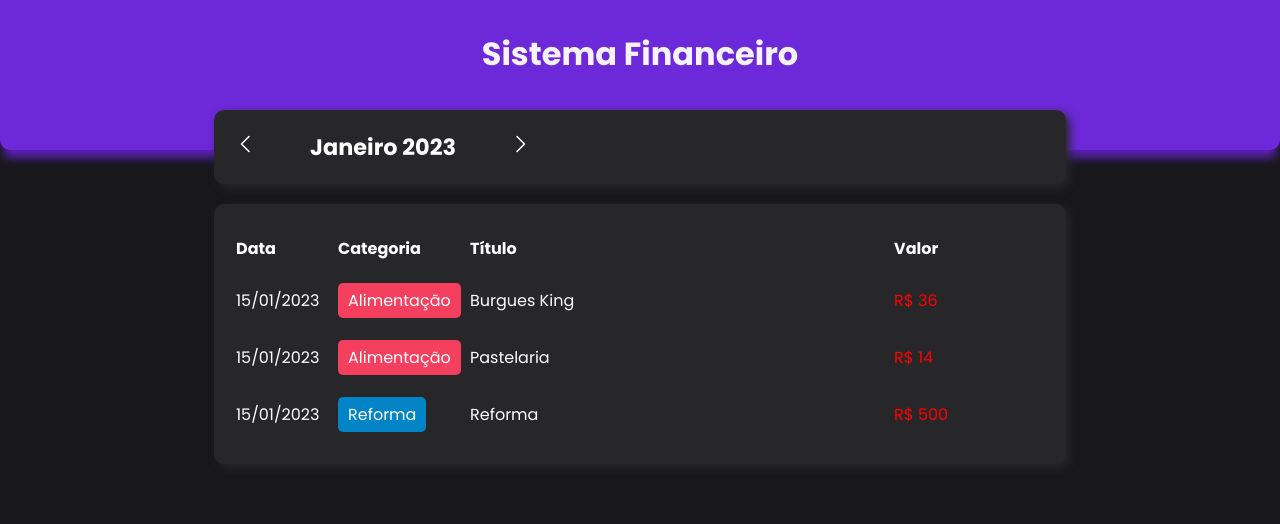
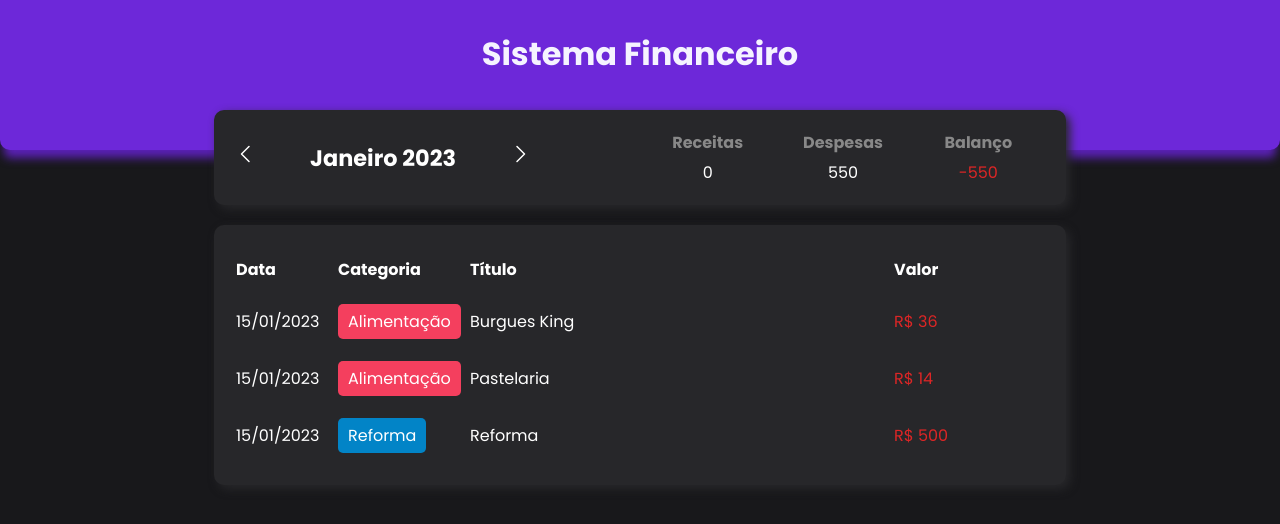
Before and after one commit to ximeen/sistema-financeiro, a React (Vite) app: page / in a window 1280 px wide. Shown: the top 524 px of the page. Built offline with nearby package versions, Linux system fonts and the light colour scheme.

Commit message:
calc of incomes and expenses

```diff
--- a/src/App.tsx
+++ b/src/App.tsx
@@ -15,10 +15,28 @@ function App() {
   const [listItems, setListItems] = useState(items)
   const [filteredListItems, setFilteredListItems] = useState<ItemType[]>([])
   const [currentMounth, setCurrentMounth] = useState(getCurrentMounth())
+  const [income, setIncome] = useState(0)
+  const [expenses, setExpenses] = useState(0)
 
   useEffect(() => {
     setFilteredListItems(filterListByMonth(listItems, currentMounth))
   }, [listItems, currentMounth])
+
+  useEffect(() => {
+    let incomeCount = 0
+    let expenseCount = 0
+
+    for (let i in filteredListItems) {
+      if (categories[filteredListItems[i].category].expense) {
+        expenseCount += filteredListItems[i].price
+      } else {
+        incomeCount += filteredListItems[i].price
+      }
+    }
+    setExpenses(expenseCount);
+    setIncome(incomeCount);
+
+  }, [filteredListItems])
 
   function handleMonthChange(newMonth: string) {
     setCurrentMounth(newMonth)
@@ -31,6 +49,8 @@ function App() {
         <InfoArea
           currentMonth={currentMounth}
           onMonthChange={handleMonthChange}
+          income={income}
+          expenses={expenses}
         />
         <TableArea list={filteredListItems} />
       </S.ContentMain>
--- /dev/null
+++ b/src/components/ResumeItem/index.tsx
@@ -0,0 +1,17 @@
+import * as S from "./styles"
+
+
+interface ResumeItemsProps {
+  title: string;
+  value: number,
+  color?: string
+}
+
+export function ResumeItem({ title, value, color }: ResumeItemsProps) {
+  return (
+    <S.Container>
+      <S.Title>{title} </S.Title>
+      <S.Value color={color}>{value}</S.Value>
+    </S.Container>
+  )
+}
--- /dev/null
+++ b/src/components/ResumeItem/styles.ts
@@ -0,0 +1,16 @@
+import styled from "styled-components";
+
+export const Container = styled.div`
+  flex: 1;
+`;
+
+export const Title = styled.h4`
+  text-align: center;
+  margin-bottom: 5px;
+  color: #888;
+`;
+
+export const Value = styled.div<{ color?: string }>`
+  text-align: center;
+  color: ${(props) => props.color ?? "white"};
+`;
--- a/src/components/TableItem/index.tsx
+++ b/src/components/TableItem/index.tsx
@@ -17,7 +17,7 @@ export function TableItem({ item }: PropsItem) {
       </S.TableColum>
       <S.TableColum>{item.title}</S.TableColum>
       <S.TableColum>
-        <S.Value color={categories[item.category].expense ? 'red' : 'green'}>
+        <S.Value color={categories[item.category].expense ? '#dc2626' : '#4ade80'}>
           R$ {item.price}
         </S.Value>
       </S.TableColum>
--- a/src/components/infoArea/index.tsx
+++ b/src/components/infoArea/index.tsx
@@ -1,15 +1,19 @@
 import * as S from "./styles"
 import { CaretLeft, CaretRight } from "phosphor-react"
+
 import { formateCurrentMonth } from "../../services/dateFilter"
+import { ResumeItem } from "../ResumeItem"
 
 interface currentMonthProps {
   currentMonth: string,
-  onMonthChange: (newMonth: string) => void
+  onMonthChange: (newMonth: string) => void,
+  income: number,
+  expenses: number,
 }
 
-export function InfoArea({ currentMonth, onMonthChange }: currentMonthProps) {
+export function InfoArea({ currentMonth, onMonthChange, income, expenses }: currentMonthProps) {
 
-  function hadlePreviouMonth() {
+  function hanlePreviousMonth() {
     let [year, month] = currentMonth.split("-")
     let currentDate = new Date(parseInt(year), parseInt(month) - 1, 1)
     currentDate.setMonth(currentDate.getMonth() - 1)
@@ -28,7 +32,7 @@ export function InfoArea({ currentMonth, onMonthChange }: currentMonthProps) {
     <S.Container>
       <S.MonthArea>
 
-        <S.MonthArrow onClick={hadlePreviouMonth}>
+        <S.MonthArrow onClick={hanlePreviousMonth}>
           <CaretLeft size={24} />
         </S.MonthArrow>
 
@@ -40,7 +44,15 @@ export function InfoArea({ currentMonth, onMonthChange }: currentMonthProps) {
 
       </S.MonthArea>
 
-      <S.ResumeArea></S.ResumeArea>
+      <S.ResumeArea>
+        <ResumeItem title="Receitas" value={income} />
+        <ResumeItem title="Despesas" value={expenses} />
+        <ResumeItem
+          title="Balanço"
+          value={income - expenses}
+          color={(income - expenses) < 0 ? "#dc2626" : "#4ade80"} />
+
+      </S.ResumeArea>
     </S.Container>
   )
 }
--- a/src/data/items.ts
+++ b/src/data/items.ts
@@ -31,4 +31,10 @@ export const items: ItemType[] = [
     title: "Parcela CNH",
     price: 600,
   },
+  {
+    date: new Date(2023, 1, 15),
+    category: "food",
+    title: "Rolé com a gata",
+    price: 100,
+  },
 ];
```
